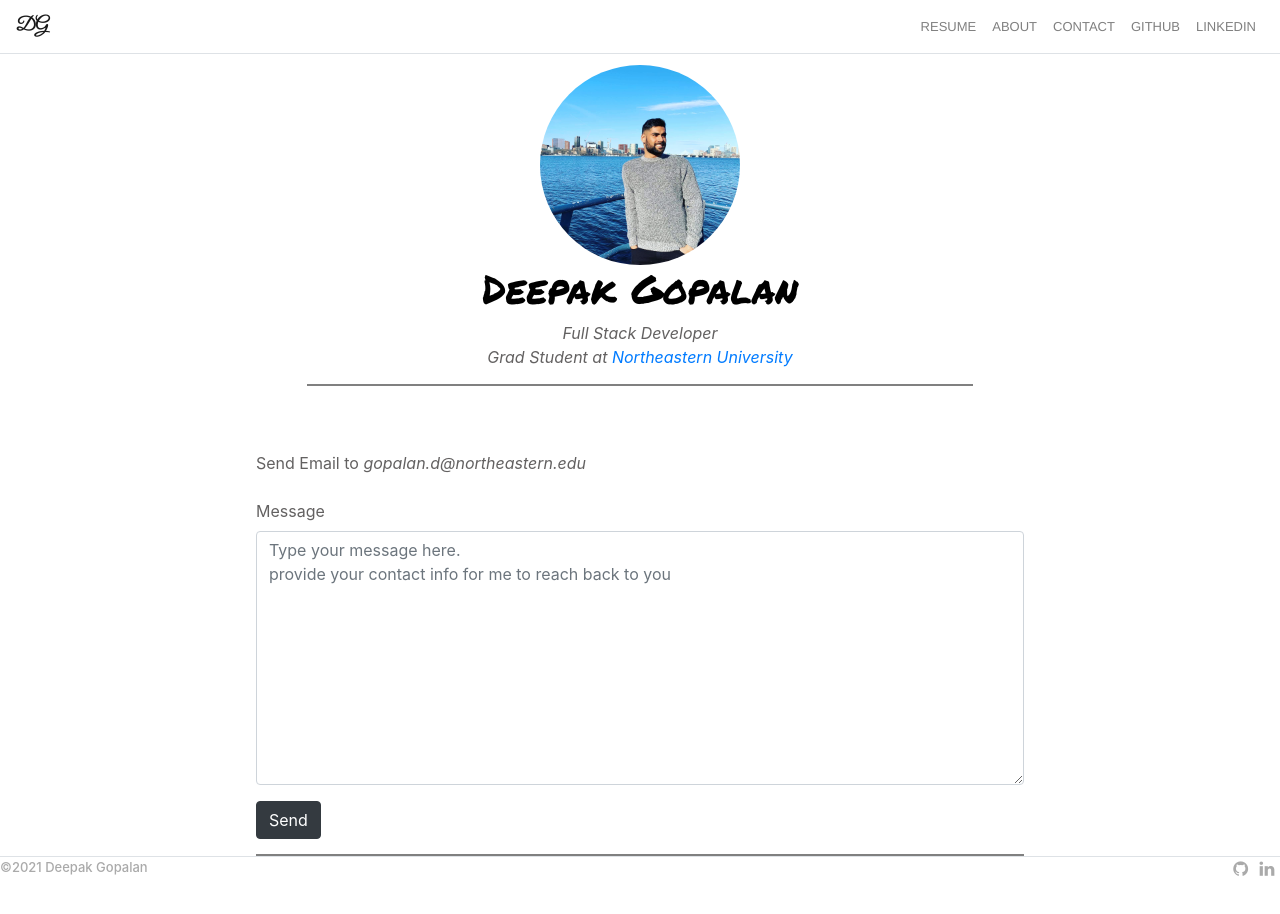
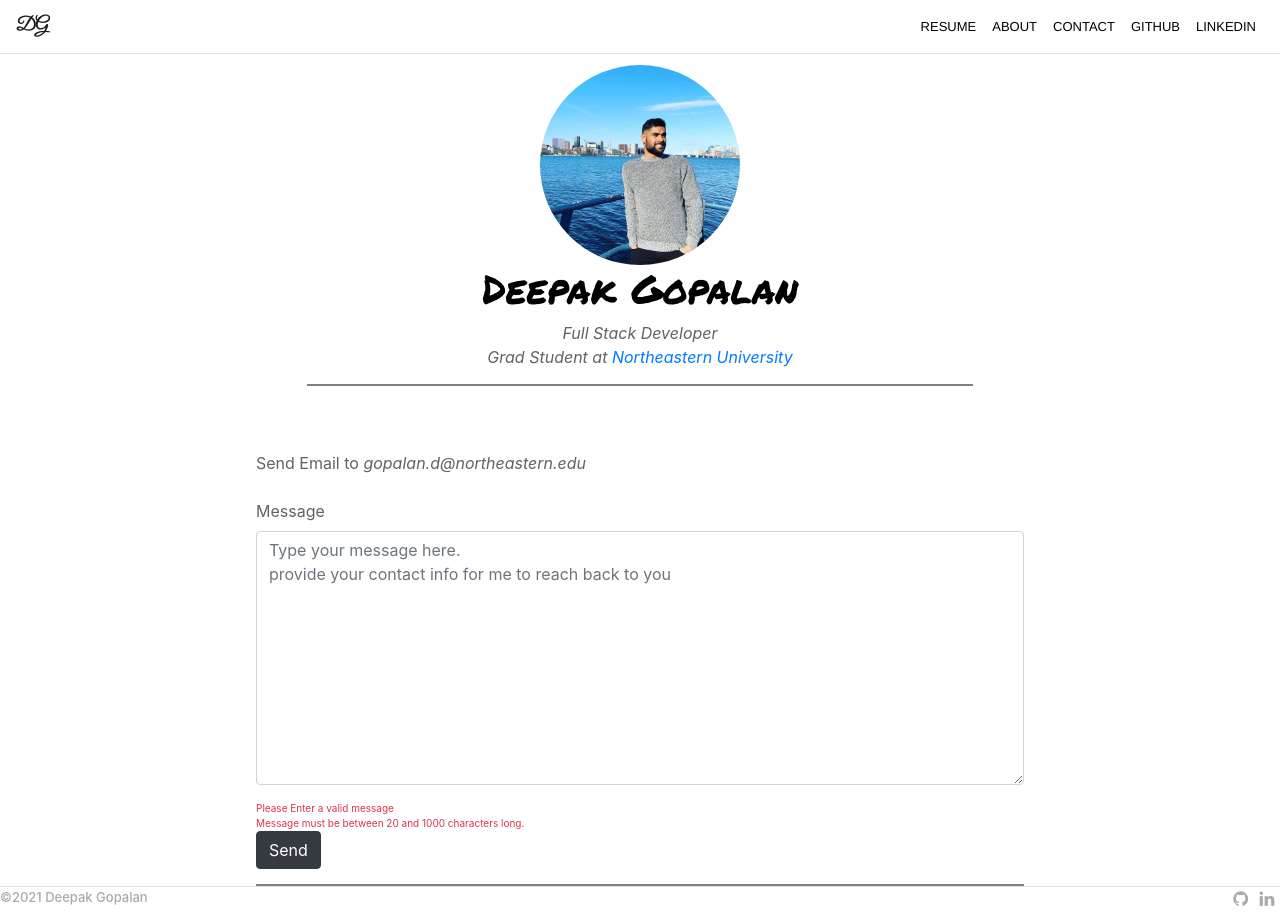
Before and after one commit to deepakgopalanneu/portfolio_angular, an Angular app: page /contactme in a window 1280 px wide. Before the commit the page ends 884 px from the top, so only its background shows below. Built offline with nearby package versions, Linux system fonts and the light colour scheme.

Commit message:
Front end is done. API calls pending

```diff
--- a/src/app/app.module.ts
+++ b/src/app/app.module.ts
@@ -11,6 +11,7 @@ import { AboutComponent } from './about/about.component';
 import { HttpClient, HttpClientModule } from '@angular/common/http';
 import { MainBodyComponent } from './main-body/main-body.component';
 import { FooterComponent } from './footer/footer.component';
+import { FormsModule,ReactiveFormsModule } from '@angular/forms';
 @NgModule({
   declarations: [
     AppComponent,
@@ -25,7 +26,9 @@ import { FooterComponent } from './footer/footer.component';
   imports: [
     BrowserModule,
     AppRoutingModule,
-    HttpClientModule
+    HttpClientModule,
+    FormsModule,
+    ReactiveFormsModule
   ],
   providers: [],
   bootstrap: [AppComponent]
--- a/src/app/contactme/contactme.component.css
+++ b/src/app/contactme/contactme.component.css
@@ -13,3 +13,6 @@
     height: 200px;
     align-content: initial;
 }
+.smalltext{
+    font-size: 10px;
+}
--- a/src/app/contactme/contactme.component.html
+++ b/src/app/contactme/contactme.component.html
@@ -1,15 +1,21 @@
 <div class="bodysize bodytext">
-    <form>
+    <form [formGroup]="form" (ngSubmit)="sendEmail()">
         <div class="form-group">
-          <label for="exampleInputEmail1">Send Email to <i>gopalan.d@northeastern.edu</i></label>
+          <label for="exampleInputEmail1">Send Email to <i>{{myEmailId}}</i></label>
           <!-- <input type="email" class="form-control" id="exampleInputEmail1" aria-describedby="emailHelp" placeholder="Enter email">
           <small id="emailHelp" class="form-text text-muted">I'll never share your email with anyone else.</small> -->
         </div>
         <div class="form-group">
           <label for="message">Message</label>
-          <textarea cols="30" rows="10" class="form-control" id="mesaage" maxlength="1000" placeholder="Type your message here.&#10;provide your contact info for me to reach back to you"></textarea>
+          <textarea cols="30" rows="10" formControlName="messageControl" required class="form-control"  placeholder="Type your message here.&#10;provide your contact info for me to reach back to you" ></textarea>
         </div>
-
-        <button type="submit" class="btn btn-dark">Send</button>
+        <div class="text-danger smalltext"  *ngIf="f.messageControl.errors?.required">
+            Please Enter a valid message
+        </div>
+        <!-- <div *ngIf="f.messageControl.errors?.minLength || f.messageControl.errors?.maxLength"> -->
+            <div class="text-danger smalltext" *ngIf="f.messageControl.status==='INVALID'">
+            Message must be between 20 and 1000 characters long.
+        </div>
+        <button type="submit" class="btn btn-dark" >Send</button>
       </form>
 </div>
--- a/src/app/contactme/contactme.component.ts
+++ b/src/app/contactme/contactme.component.ts
@@ -1,4 +1,5 @@
 import { Component, OnInit } from '@angular/core';
+import { FormControl,FormBuilder, Validators, FormGroup } from '@angular/forms';
 
 @Component({
   selector: 'app-contactme',
@@ -7,9 +8,25 @@ import { Component, OnInit } from '@angular/core';
 })
 export class ContactmeComponent implements OnInit {
 
-  constructor() { }
+  myEmailId = "gopalan.d@northeastern.edu"
+  form :FormGroup;
 
-  ngOnInit(): void {
+  constructor(private formBuilder: FormBuilder) {
+    this.form = this.formBuilder.group({
+      messageControl: new FormControl('',
+            Validators.compose([Validators.required, Validators.minLength(20), Validators.maxLength(1000)]))
+    });
   }
 
+  get f()
+{
+    return this.form.controls;
 }
+  ngOnInit(): void {
+
+  }
+
+  sendEmail(){
+    // call API
+  }
+}
--- a/src/app/navbar/navbar.component.css
+++ b/src/app/navbar/navbar.component.css
@@ -1,20 +1,5 @@
 @import '~bootstrap/dist/css/bootstrap.css';
 
-/* .navbar{
-  max-height: 50px;
-} */
-.navbar .navbar-expand-lg .navbar-inverse  .navbar-light .border-bottom .fixed-top {
-
-  color: black;
-    /*  For Transparent Nav bar
-    border-width: 0px;
-    -webkit-box-shadow: 0px 0px;
-    box-shadow: 0px 0px;
-    background-color: rgba(0,0,0,0.0);
-    background-image: -webkit-gradient(linear, 50.00% 0.00%, 50.00% 100.00%, color-stop( 0% , rgba(0,0,0,0.00)),color-stop( 100% , rgba(0,0,0,0.00)));
-    background-image: -webkit-linear-gradient(270deg,rgba(0,0,0,0.00) 0%,rgba(0,0,0,0.00) 100%);
-    background-image: linear-gradient(180deg,rgba(0,0,0,0.00) 0%,rgba(0,0,0,0.00) 100%); */
-}
 .titlefont{
   font-family: 'Great Vibes', cursive;
   font-size: large;
@@ -22,8 +7,8 @@
   color: rgb(0,0,0);
 }
 
-nav ul li a {
+nav div ul li a {
   font-family: Montserrat,helvetica neue,Helvetica,Arial,sans-serif ;
   font-size: small;
-  color: rgb(0,0,0);
+  color: rgb(0,0,0) !important;
 }
--- a/src/app/resume/resume.component.css
+++ b/src/app/resume/resume.component.css
@@ -0,0 +1,17 @@
+.bodysize{
+    padding-top: 40px;
+    padding-bottom: 15px;
+    width:60%;
+    margin:0 auto;
+    border-bottom: 2px solid gray;
+}
+.bodytext{
+    text-align: center;
+    /* color:rgb(99, 97, 97); */
+}
+.fit{
+    display: block;
+  margin-left: auto;
+  margin-right: auto;
+  width: 100%;
+}
--- a/src/app/resume/resume.component.html
+++ b/src/app/resume/resume.component.html
@@ -1 +1,4 @@
-<p>resume works!</p>
+<div class="bodysize bodytext">
+    <button (click)="downloadPdf()" class="btn btn-dark">Download PDF</button>
+    <img src="../../assets/Resume.jpg" class="fit">
+</div>
--- a/src/app/resume/resume.component.ts
+++ b/src/app/resume/resume.component.ts
@@ -12,4 +12,7 @@ export class ResumeComponent implements OnInit {
   ngOnInit(): void {
   }
 
+  downloadPdf(){
+    // apicall
+  }
 }
```
Also changed, not shown: src/assets/Resume.jpg (added).
